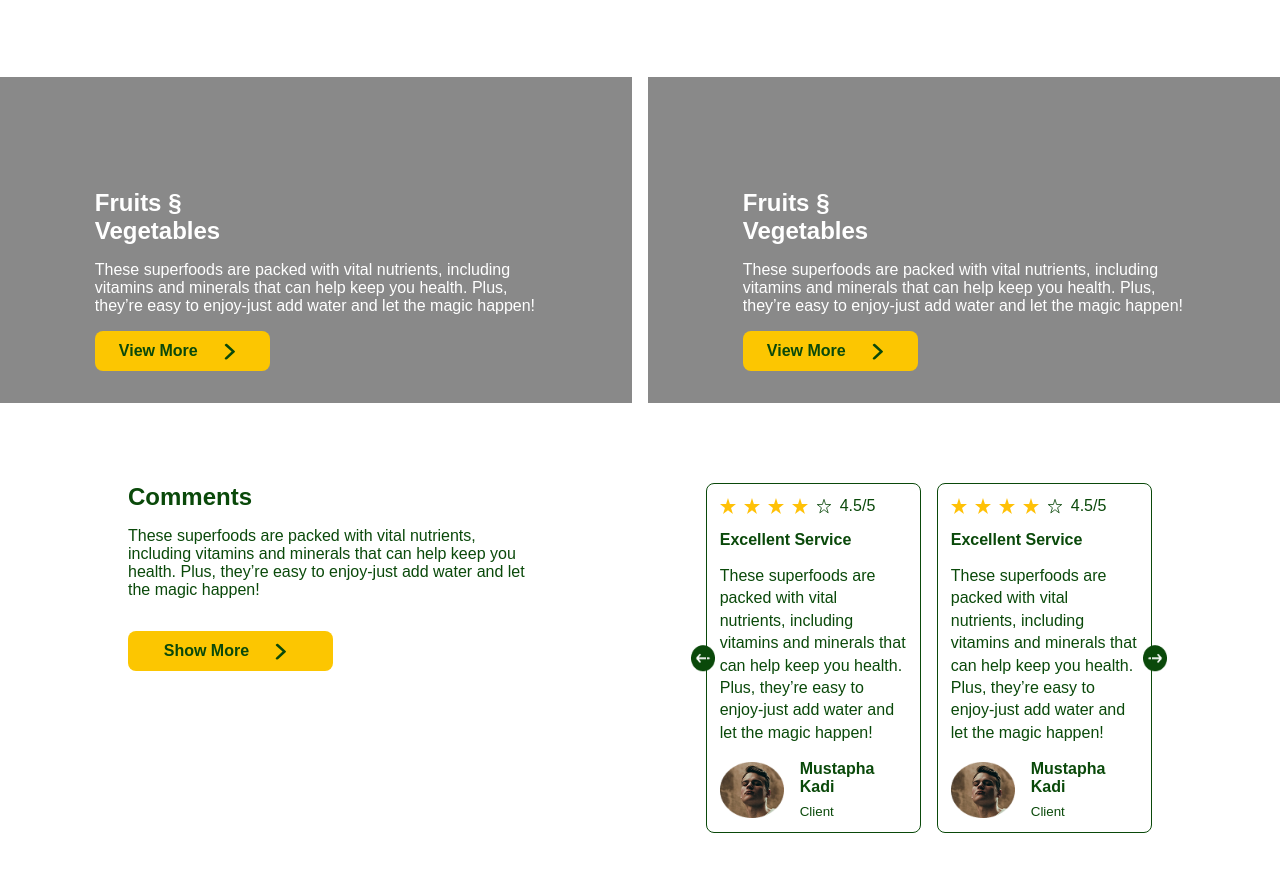
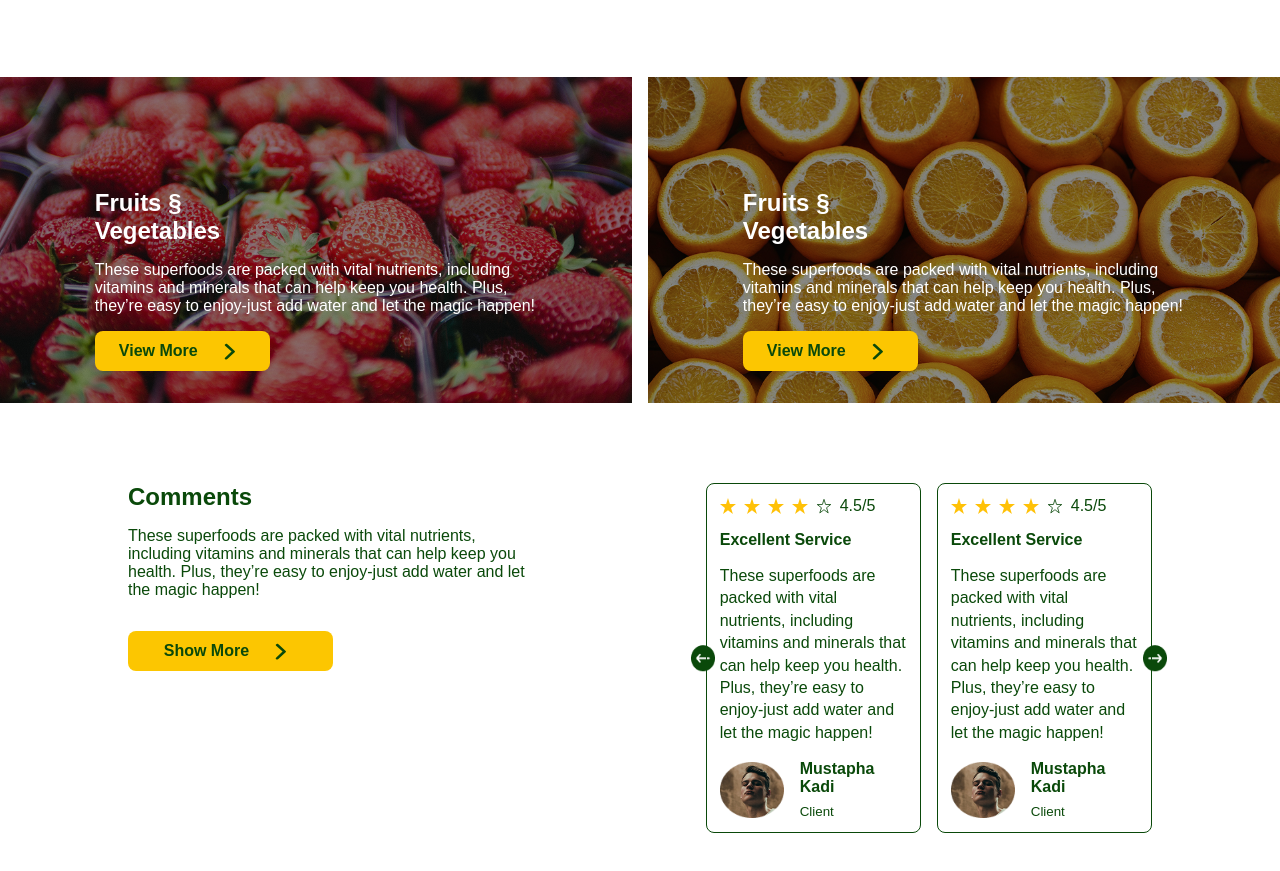
Before and after one commit to Kimia-msv/Fruits-vegetables, a plain HTML site: page index.html in a window 1280 px wide. Shown: the part 3769-4640 px from the top of the page. Drawn offline with Linux system fonts and the light colour scheme; files whose address does not match are found by name.

Commit message:
change url of images

```diff
--- a/assets/css/Fruits&vegetables.css
+++ b/assets/css/Fruits&vegetables.css
@@ -377,14 +377,14 @@ button:hover {
 
 .mainBannerBoxLeft {
   background:
-    url(./assets/images/strawberry.png) center / cover
+    url(../images/strawberry.png) center / cover
       no-repeat,
     rgba(0, 0, 0, 0.464);
 }
 
 .mainBannerBoxRight {
   background:
-    url(./assets/images/orangee.png) center / cover
+    url(../images/orangee.png) center / cover
       no-repeat,
     rgba(0, 0, 0, 0.464);
 }
@@ -410,7 +410,6 @@ button:hover {
 }
 
 .comment {
-  /* background-color: #ffc107; */
   width: 35%;
   border: 1px solid #0a490a;
   border-radius: 0.5rem;
```
